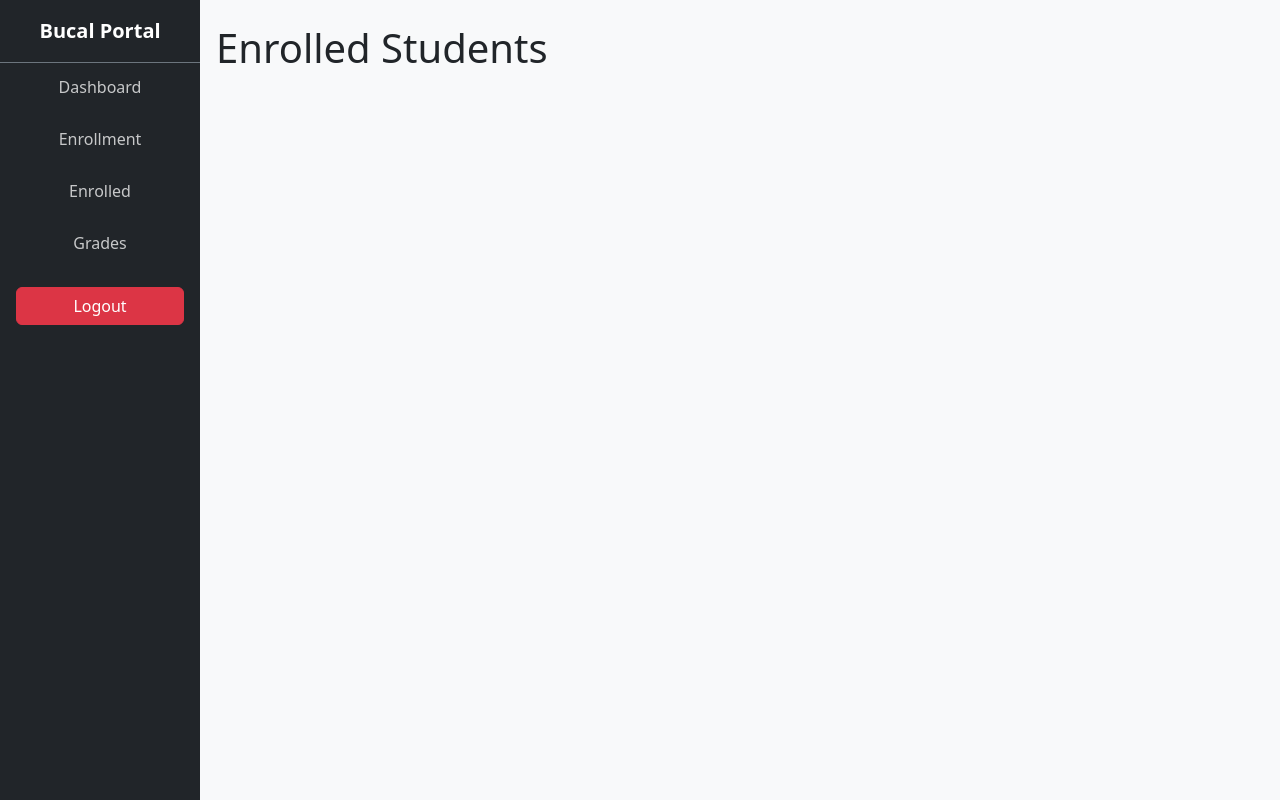
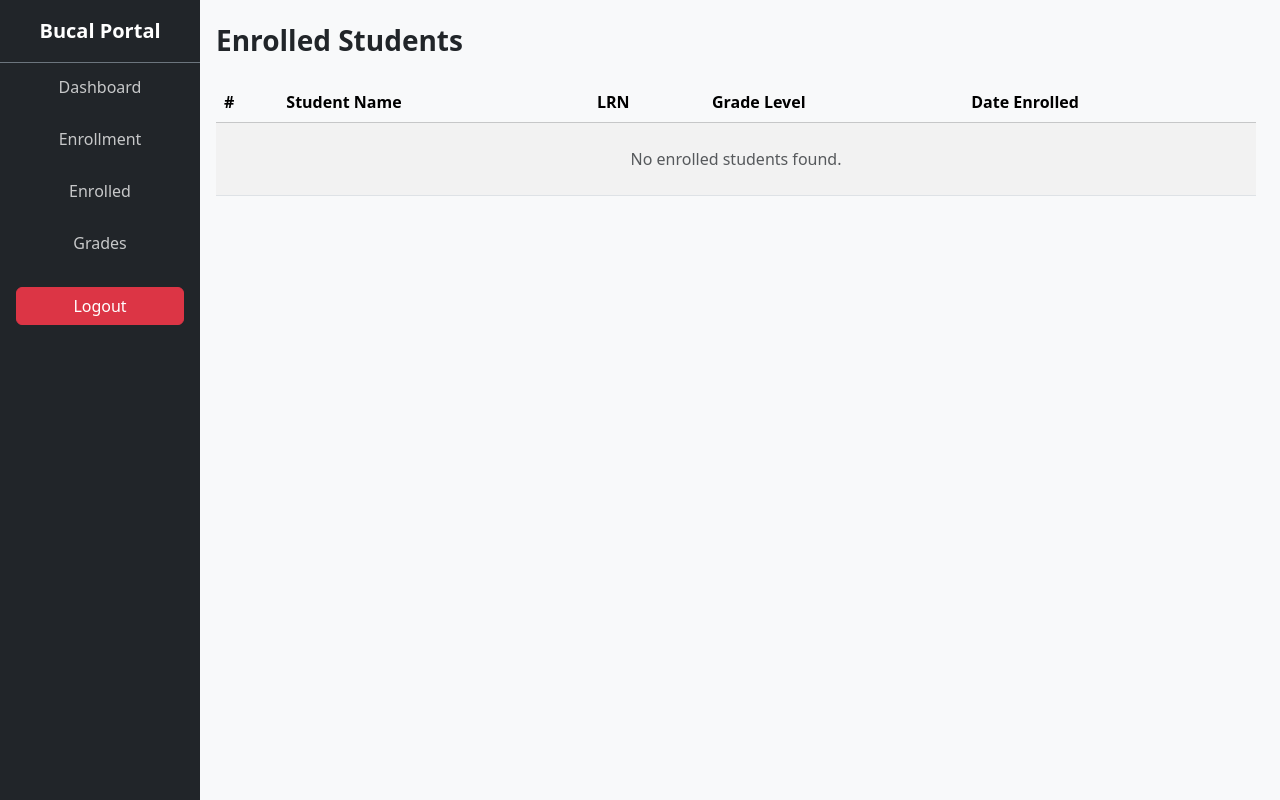
Before and after one commit to adashinobeniohubgit/BucalThesis, a Flask app: page /enrolled in a window 1280 px wide. Run offline with Flask 3, Linux system fonts and the light colour scheme; the visitor is signed in with stand-in values (Sample User, id 1).

Commit message:
Added student list
Fetch students in enrolled.html and made each student clickable to display their specific information

```diff
--- a/app/routes.py
+++ b/app/routes.py
@@ -160,7 +160,20 @@ def enrolled():
     if 'user_id' not in session:
         return redirect(url_for('main.login'))
 
-    return render_template('enrolled.html')
+    students = Enrollment.query.order_by(Enrollment.id.desc()).all()
+
+    # Display number of enrollees in terminal for testing
+    # print(f"DEBUG: found {len(students)} enrollments")
+
+    return render_template('enrolled.html', students=students)
+
+@main_bp.route("/enrolled/<int:student_id>")
+def student_detail(student_id):
+    if 'user_id' not in session:
+        return redirect(url_for('main_login'))
+
+    student = Enrollment.query.get_or_404(student_id)
+    return render_template('student.html', student=student)
 
 
 # Grade View
--- a/app/templates/enrolled.html
+++ b/app/templates/enrolled.html
@@ -1,7 +1,42 @@
 {% extends 'dashboard.html' %}
 
 {% block content %}
-<h1>Enrolled Students</h1>
+<div class="d-flex align-items-center justify-content-between mb-4">
+    <h3 class="fw-bold mb-0">Enrolled Students</h3>
+</div>
 
 
+<div class="table-responsive">
+    <table class="table table-striped table-hover align-middle">
+        <thead class="table-light">
+            <tr>
+                <th>#</th>
+                <th>Student Name</th>
+                <th>LRN</th>
+                <th>Grade Level</th>
+                <th>Date Enrolled</th>
+            </tr>
+        </thead>
+        <tbody>
+            {% for student in students %}
+            <tr>
+                <td>{{ loop.index }}</td>
+                <td>
+                    <a href="{{ url_for('main.student_detail', student_id=student.id) }}">
+                        {{ student.last_name }}, {{ student.first_name }} {{ student.middle_name }}
+                    {%- if student.extension_name %} {{ student.extension_name }}{% endif %}
+                    </a>
+                </td>
+                <td>{{ student.lrn_no or '—' }}</td>
+                <td>{{ student.grade_level.replace('_', ' ') if student.grade_level else '—' }}</td>
+                <td>{{ student.date_signed.strftime('%B %d, %Y') if student.date_signed else '—' }}</td>
+            </tr>
+            {% else %}
+            <tr>
+                <td colspan="5" class="text-center text-muted py-4">No enrolled students found.</td>
+            </tr>
+            {% endfor %}
+        </tbody>
+    </table>
+</div>
 {% endblock %}
```
Also changed, not shown: app/templates/student.html (added, +59 -0 lines).
